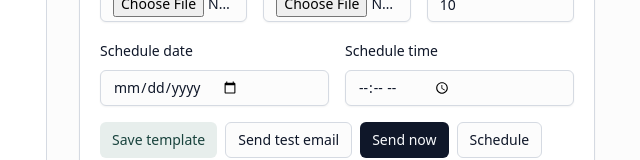
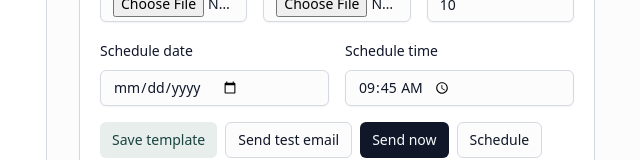
Before and after one commit to salimzeeshan/email-scheduler, a Next.js app: page /compose in a window 1280 px wide. Shown: the part 1040-1200 px from the top of the page, without its empty margins (209-849 px from the left). Built offline with nearby package versions, Linux system fonts and the light colour scheme; no server answers; the database is empty.

Commit message:
refactor: set default scheduledClock value to 09:45

```diff
--- a/app/compose/page.tsx
+++ b/app/compose/page.tsx
@@ -34,7 +34,7 @@ function ComposeContent() {
   const [recipientsText, setRecipientsText] = useState("");
   const [intervalSeconds, setIntervalSeconds] = useState(10);
   const [scheduledDate, setScheduledDate] = useState("");
-  const [scheduledClock, setScheduledClock] = useState("");
+  const [scheduledClock, setScheduledClock] = useState("09:45");
   const [attachment, setAttachment] = useState<File | null>(null);
   const [attachmentInputKey, setAttachmentInputKey] = useState(0);
   const [excluded, setExcluded] = useState(0);
@@ -107,7 +107,7 @@ function ComposeContent() {
     setRecipientsText("");
     setIntervalSeconds(10);
     setScheduledDate("");
-    setScheduledClock("");
+    setScheduledClock("09:45");
     setAttachment(null);
     setAttachmentInputKey((key) => key + 1);
     editor?.commands.setContent("<p></p>");
```
